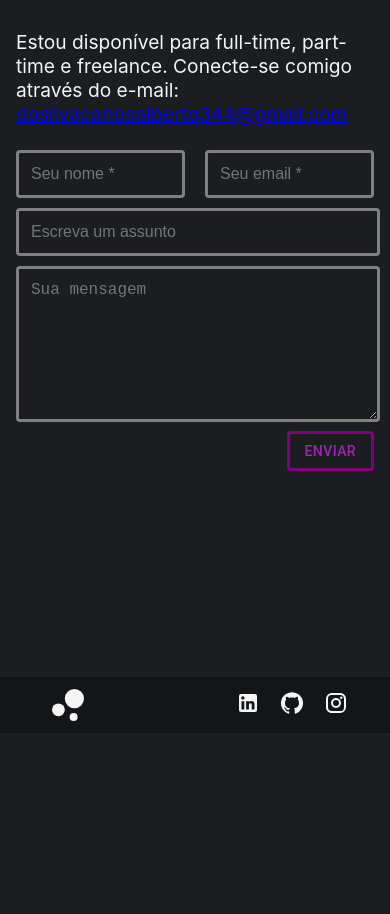
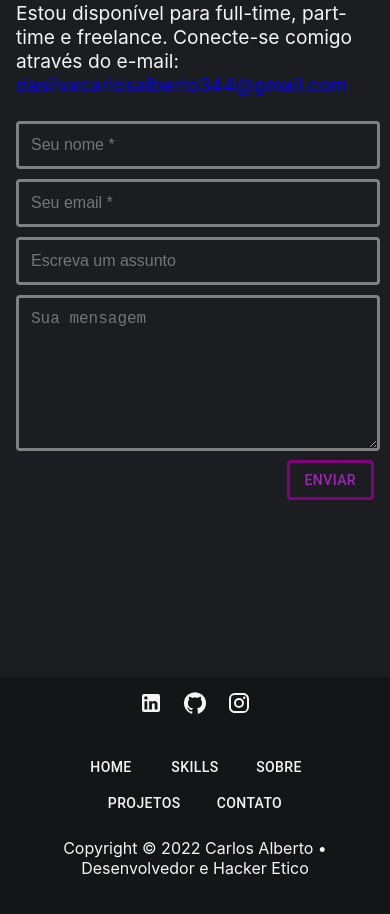
Before and after one commit to CarlosAllberto/portfolio, a React (Create React App) app: page / in a window 390 px wide. Shown: the part 3949-4863 px from the top of the page. Before the commit the page ends 4682 px from the top, so only its background shows below. Built offline with nearby package versions, Linux system fonts and the light colour scheme.

Commit message:
menu burger

```diff
--- a/public/index.html
+++ b/public/index.html
@@ -24,7 +24,7 @@
       work correctly both with client-side routing and a non-root public URL.
       Learn how to configure a non-root public URL by running `npm run build`.
     -->
-    <title>React App</title>
+    <title>Carlos Alberto</title>
   </head>
   <body>
     <noscript>You need to enable JavaScript to run this app.</noscript>
--- a/src/App.jsx
+++ b/src/App.jsx
@@ -18,7 +18,8 @@ function App() {
   }
   const [dados, setDados] = useState(initialState);
   const [emailSuccess, setEmailsuccess] = useState(false);
-  const sendEmail = () => {
+  const sendEmail = (e) => {
+    e.preventDefault();
     console.log(dados);
     if(dados.nome === "" || dados.email === "") {
       window.alert("Preencha os campos obrigatorios *");
@@ -32,7 +33,7 @@ function App() {
     }
   }
   useEffect(() => {
-    AOS.init();
+    AOS.init({disable: "mobile"});
     AOS.refresh();
   }, []);
 
@@ -239,11 +240,11 @@ function App() {
               Contrate-me.
             </Typography>
             <p>Estou disponível para full-time, part-time e freelance. Conecte-se comigo através do e-mail: <a href="https://mailto:dasilvacarlosalberto344@gmail.com" target="_blank" rel="noreferrer">dasilvacarlosalberto344@gmail.com</a></p>
-            <form>
+            <form onSubmit={sendEmail}>
               {emailSuccess ? <Alert severity="success">Email enviado com sucesso. muito obrigado pela escolha</Alert> : null}
 
-              <Box style={{display: "flex"}}>
-                <input value={dados.nome} onChange={e => setDados({...dados, nome: e.target.value})} type="text" placeholder="Seu nome *" className="input" style={{ width: "50%", marginRight: "10px" }} />
+              <Box sx={{display: {sm: "flex", xs: "block"}}}>
+                <input value={dados.nome} onChange={e => setDados({...dados, nome: e.target.value})} type="text" placeholder="Seu nome *" className="input" style={{width: "50%", marginRight: "10px"}} />
                 <input value={dados.email} onChange={e => setDados({...dados, email: e.target.value})} type="email" placeholder="Seu email *" className="input" style={{ width: "50%", marginLeft: "10px" }} />
               </Box>
               <Box>
@@ -252,7 +253,7 @@ function App() {
               <Box display="flex" justifyContent="end">
                 {emailSuccess ?
                 <Button variant="outlined" color="secondary" classes={{root: "button"}} disabled>Enviar</Button>:
-                <Button variant="outlined" color="secondary" classes={{root: "button"}} onClick={sendEmail}>Enviar</Button> }
+                <Button variant="outlined" color="secondary" type="submit" classes={{root: "button"}}>Enviar</Button> }
               </Box>
               </Box>
             </form>
--- a/src/components/index.jsx
+++ b/src/components/index.jsx
@@ -15,15 +15,21 @@ export const Header = () => {
             <AppBar sx={{ background: "#0000004a" }} classes={{root: "header"}}>
                 <Container>
                 <Box sx={{ display: menu ? "block" : "none", width: "100vw", heith: "100%" }}>
-                    <Menu>
-                    <MenuItem>
-                    <Typography variant="Button" href="#home">home</Typography>
-                    <Typography variant="Button" href="#skills">skills</Typography>
-                    <Typography variant="Button" href="#sobre">sobre</Typography>
-                    <Typography variant="Button" href="#projects">projects</Typography>
-                    <Typography variant="Button" href="#contact">contact</Typography>
-                    </MenuItem>
-                    </Menu>
+                    <Button href="#home" color="inherit" sx={{display: "block"}} classes={{root: "link"}}>
+                        home
+                    </Button>
+                    <Button href="#skills" color="inherit" sx={{display: "block"}} classes={{root: "link"}}>
+                        skills
+                    </Button>
+                    <Button href="#sobre" color="inherit" sx={{display: "block"}} classes={{root: "link"}}>
+                        sobre
+                    </Button>
+                    <Button href="#projects" color="inherit" sx={{display: "block"}} classes={{root: "link"}}>
+                        projetos
+                    </Button>
+                    <Button href="#contact" color="inherit" sx={{display: "block"}} classes={{root: "link"}}>
+                        contato
+                    </Button>
                 </Box>
                     <Toolbar>
                         <Box sx={{ display: {xs: "flex", sm: "none"} }}>
@@ -78,33 +84,39 @@ export const Header = () => {
 export const Footer = () => {
     return(
         <>
-            <Box style={{ background: "#0000004a", bottom: 0 }} className="footer">
+            <Box style={{ background: "#0000004a", bottom: 0, margin: "auto" }} pb={6} textAlign="center" className="footer">
                 <Container>
                     <Toolbar>
-                    <Box sx={{ display: {xs: "flex", sm: "none"} }}>
-                            <IconButton
-                                color="inherit"
-                                size="large"
-                                aria-label="account of current user"
-                                aria-controls="menu-appbar"
-                                aria-haspopup="true"
-                                edge="start"
-                            >
-                            </IconButton>
-                        </Box>
-                        <BubbleChartIcon sx={{ fontSize: "3rem" }} classes={{root: "logo"}}/>
-                        <Typography
-                            component="a"
-                            href="/"
-                            sx={{ color: "whitesmoke", textDecoration: "none", fontWeight: 700, fontSize: "1.3rem", flexGrow: 1 }}
-                        >
-                        </Typography>
-                        <Box>
+                        <Box margin="auto">
                             <a href="https://www.linkedin.com/in/carlosallberto344" target="_blank" rel="noreferrer"><LinkedInIcon /></a>
                             <a href="https://www.github.com/CarlosAllberto/" target="_blank" rel="noreferrer"><GitHubIcon /></a>
                             <a href="https://www.instagram.com/carlosallberto_s/" target="_blank" rel="noreferrer"><InstagramIcon /></a>
                         </Box>
                     </Toolbar>
+                    <Box p={2}>
+                        <Button href="#home" color="inherit" classes={{root: "link"}}>
+                            home
+                        </Button>
+                        <Button href="#skills" color="inherit" classes={{root: "link"}}>
+                            skills
+                        </Button>
+                        <Button href="#sobre" color="inherit" classes={{root: "link"}}>
+                            sobre
+                        </Button>
+                        <Button href="#projects" color="inherit" classes={{root: "link"}}>
+                            projetos
+                        </Button>
+                        <Button href="#contact" color="inherit" classes={{root: "link"}}>
+                            contato
+                        </Button>
+                    </Box>
+                    <Box>
+                        <typography
+                            variant="p"
+                        >
+                            Copyright © 2022 Carlos Alberto • Desenvolvedor e Hacker Etico
+                        </typography>
+                    </Box>
                 </Container>
             </Box>
         </>
--- a/src/index.css
+++ b/src/index.css
@@ -220,4 +220,9 @@ p {
     height: 100vh;
     background-size: 100% 100%;
   }
+  #contact .input {
+    width: 100% !important;
+    margin-left: 0 !important;
+    margin-right: 0 !important;
+  }
 }
```
